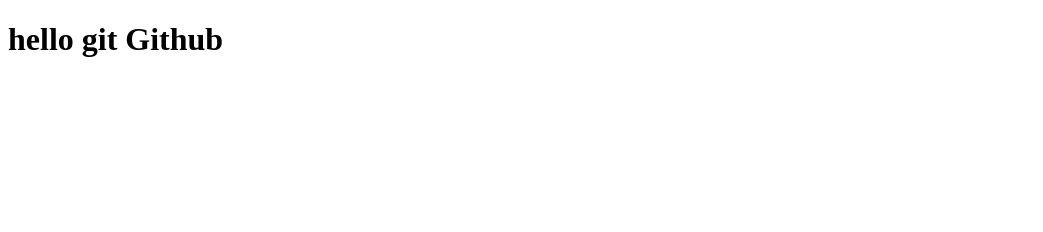
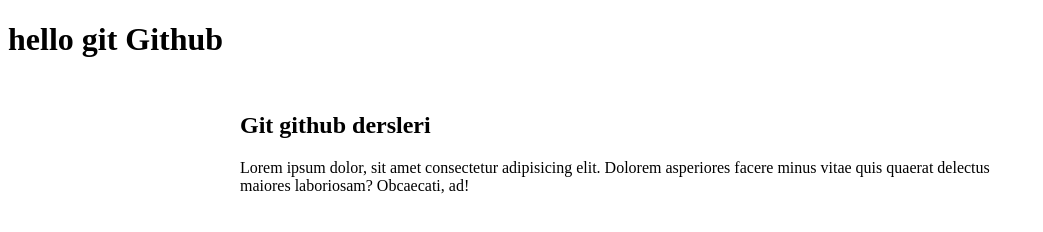
Before and after one commit to Feqan/html-learing, a plain HTML site: page index.html in a window 1280 px wide. Shown: the whole page, without its empty margins (0-1043 px from the left). Drawn offline with Linux system fonts and the light colour scheme.

Commit message:
second update

```diff
--- /dev/null
+++ b/css/index.css
@@ -0,0 +1,5 @@
+.container{
+    max-width: 800px;
+    margin: 10px auto;
+    padding: 12px;
+}
--- a/index.html
+++ b/index.html
@@ -4,10 +4,15 @@
     <meta charset="UTF-8">
     <meta name="viewport" content="width=device-width, initial-scale=1.0">
     <title>Git Github</title>
+    <link rel="stylesheet" href="css/index.css">
 </head>
 <body>
     <h1>
         hello git Github
     </h1>
+    <div class="container">
+        <h2>Git github dersleri</h2>
+        <p>Lorem ipsum dolor, sit amet consectetur adipisicing elit. Dolorem asperiores facere minus vitae quis quaerat delectus maiores laboriosam? Obcaecati, ad!  </p>
+    </div>
 </body>
 </html>
```
